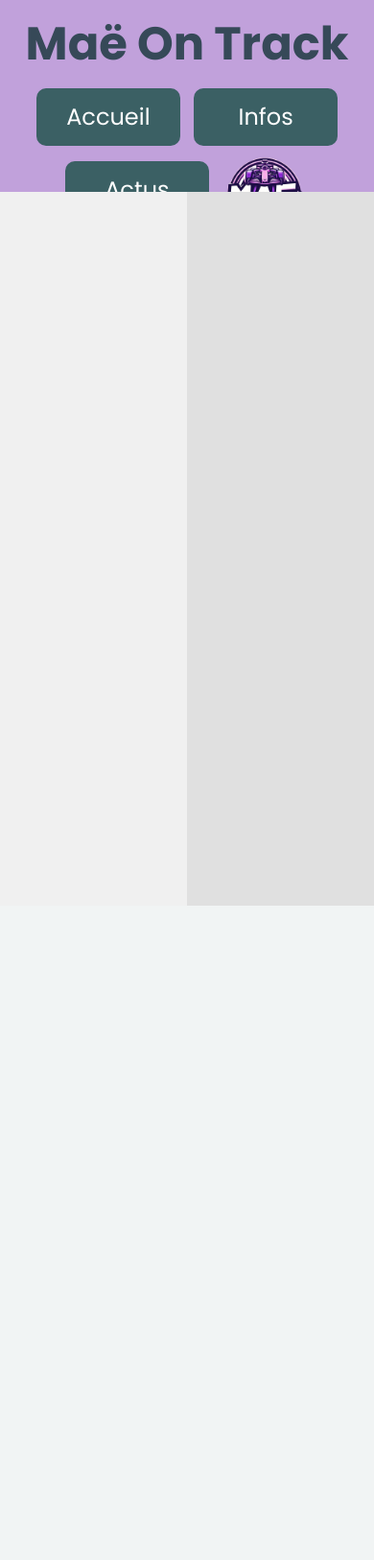
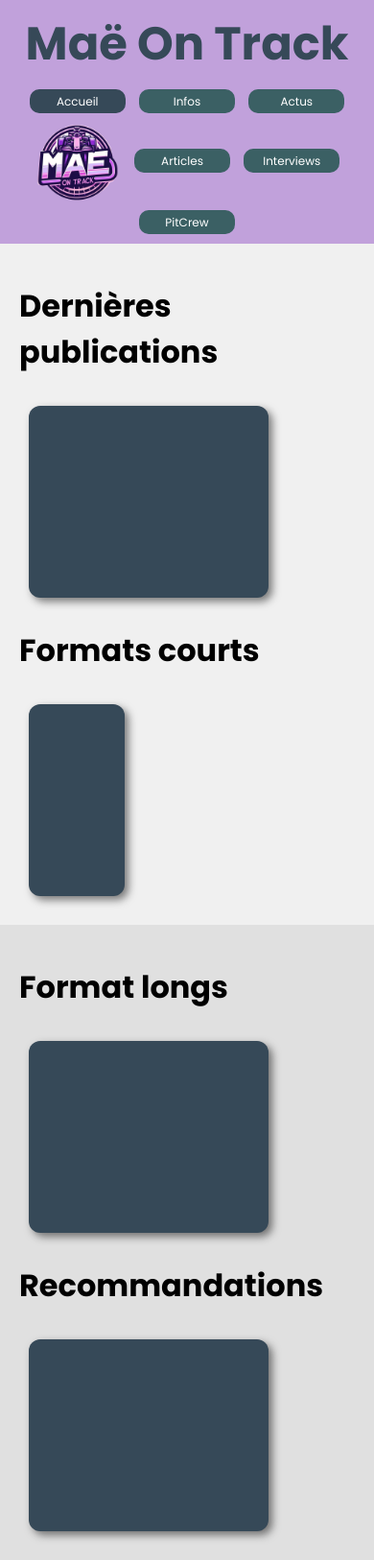
Before and after one commit to madijason/Project-DigitalOvertake, a PHP site: page / in a window 390 px wide. Shown: the whole page at 96% size. Before the commit the page ends 944 px from the top, so only its background shows below. Run offline with PHP 8.4, Linux system fonts and the light colour scheme.

Commit message:
Update index and style.

```diff
--- a/index.html
+++ b/index.html
@@ -23,10 +23,24 @@
         </div>
         <div id="main">
             <div class="col" id="left">
-
+                <div class="cat">
+                    <h1>Dernières publications</h1>
+                    <div class="big-card"></div>
+                </div>
+                <div class="cat">
+                    <h1>Formats courts</h1>
+                    <div class="card"></div>
+                </div>
             </div>
             <div class="col" id="right">
-
+                <div class="cat">
+                    <h1>Format longs</h1>
+                    <div class="big-card"></div>
+                </div>
+                <div class="cat">
+                    <h1>Recommandations</h1>
+                    <div class="big-card"></div>
+                </div>
             </div>
         </div>
     </body>
--- a/style.css
+++ b/style.css
@@ -56,6 +56,14 @@ body {
     vertical-align: middle;
 }
 
+#navbar a.active {
+    background-color: #364958;
+}
+
+#navbar img:hover {
+
+}
+
 /* Style pour le contenu principal */
 #main {
     display: flex;
@@ -64,7 +72,6 @@ body {
 }
 
 .col {
-    /*width: 50%;*/
     padding: 20px;
     box-sizing: border-box;
     flex: 1;
@@ -77,3 +84,69 @@ body {
 #right {
     background-color: #e0e0e0;
 }
+
+.cat {
+    display: flex;
+    flex-direction: column;
+}
+
+.card {
+    float: left;
+    height: 200px;
+    width: 100px;
+    background-color: #364958;
+    border-radius: 12px;
+    margin: 10px;
+    box-shadow: 4px 4px 8px rgba(0, 0, 0, 0.5);
+}
+
+.card:hover {
+    transform: scale(1.1); /* Grow the card */
+    background-color: #C9E4CA; /* Change the background color */
+    cursor: pointer; /* Change cursor to pointer */
+}
+
+.big-card {
+    float: left;
+    height: 200px;
+    width: 250px;
+    background-color: #364958;
+    border-radius: 12px;
+    margin: 10px;
+    box-shadow: 4px 4px 8px rgba(0, 0, 0, 0.5);
+}
+
+.big-card:hover {
+    transform: scale(1.1); /* Grow the card */
+    background-color: #C9E4CA; /* Change the background color */
+    cursor: pointer; /* Change cursor to pointer */
+}
+
+/* Media query pour afficher les liens verticalement uniquement si la taille est inférieure à 768px */
+/* Temporaire */
+@media screen and (max-width: 1000px) {
+    #navbar {
+        flex-direction: column;
+        align-items: center;
+        height: auto; /* Annuler la hauteur fixe */
+    }
+
+    #navbar a {
+        font-size: 12px;
+        height: 25px;
+        line-height: 25px;
+        width: 100px;
+    }
+
+    #main {
+        flex-direction: column; /* Mettre les colonnes l'une en dessous de l'autre */
+    }
+
+    .col {
+        flex: none; /* Annuler la flexibilité pour forcer les colonnes à occuper la largeur disponible */
+    }
+
+    .big-card {
+        float: none;
+    }
+}
```
